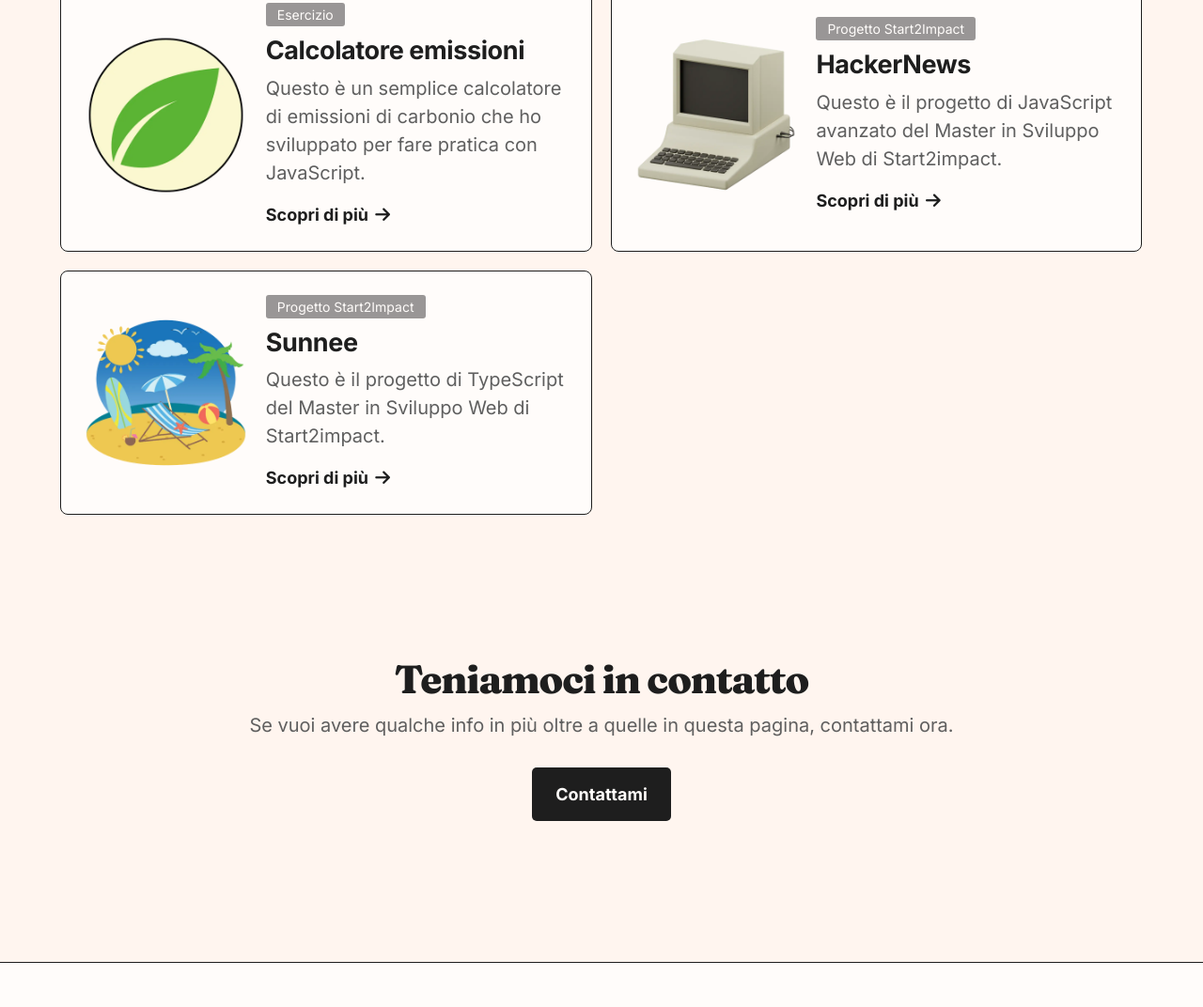
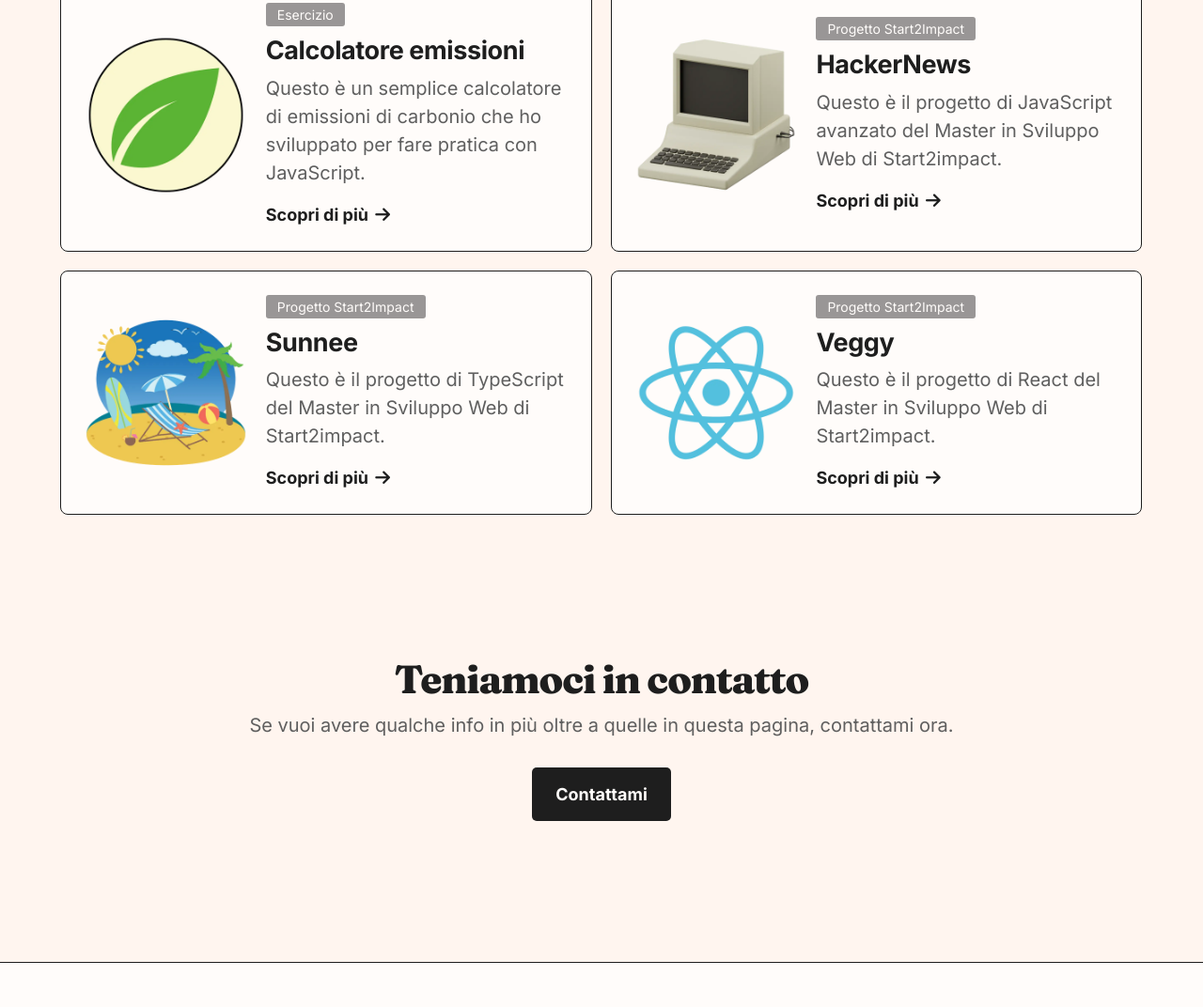
Before and after one commit to dgmichele/Il-mio-portfolio, a plain HTML site: page index.html in a window 1280 px wide. Shown: the part 1922-2994 px from the top of the page at 94% size. Drawn offline with nearby package versions, Linux system fonts and the light colour scheme.

Commit message:
aggiunto 5° progetto start2impact

```diff
--- a/index.html
+++ b/index.html
@@ -193,6 +193,17 @@
           <a class="my-btn type-2 job-button" href="https://github.com/dgmichele/Sunnee" rel="noopener" target="_blank">Scopri di più <i class="fa-solid fa-arrow-right"></i></a>
         </div>
       </div>
+      <div class="job-grid">
+        <div class="job-grid-image">
+          <img src="./assets/images/react.webp" class="job-img" alt="react">
+        </div>
+        <div class="job-grid-description">
+          <span class="job-type">Progetto Start2Impact</span>
+          <h3>Veggy</h3>
+          <p class="text job-description">Questo è il progetto di React del Master in Sviluppo Web di Start2impact.</p>
+          <a class="my-btn type-2 job-button" href="https://your-veggy.netlify.app/" rel="noopener" target="_blank">Scopri di più <i class="fa-solid fa-arrow-right"></i></a>
+        </div>
+      </div>
     </div>
   </section>
 
```
Also changed, not shown: assets/images/react.webp (added).
